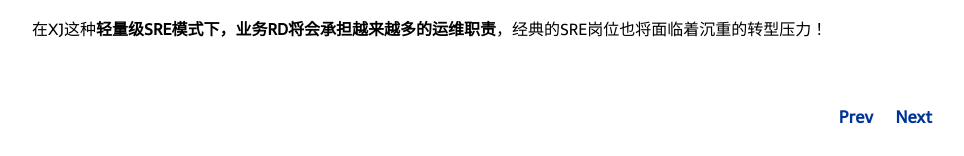
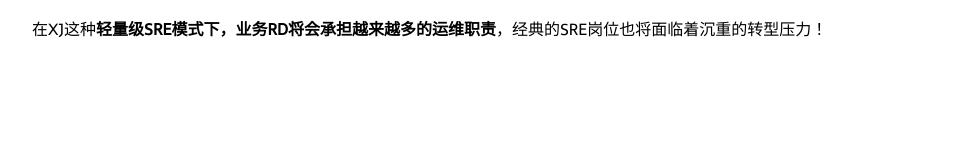
Before and after one commit to niean/niean.github.io, a Jekyll site: the page built from _posts/2019-02-13-sre-didieff.markdown, in a window 1280 px wide. Shown: the part 758-914 px from the top of the page, without its empty margins (158-1122 px from the left). Built offline with Jekyll 4.4.1, drawn with Linux system fonts in a browser that asks for light colours; comment, search, counter and statistics services are not loaded.

Commit message:
文章：干掉分页

```diff
--- a/_layouts/post.html
+++ b/_layouts/post.html
@@ -10,12 +10,6 @@ layout: default
 
 <br/>
 <br/>
-<span>
-	<a {% if page.previous %} href="{{ site.url }}{{ page.previous.url }}" class="pageNav"{% endif %} {% unless page.previous %} class="pageNavInvalid" {% endunless %} >Prev</a>
-	&nbsp;&nbsp;&nbsp;
-	<a {% if page.next %} href="{{ site.url }}{{ page.next.url }}" class="pageNav"{% endif %} {% unless page.next %} class="pageNavInvalid" {% endunless %} >Next</a>
-</span>
-<br />
 
 </section>
 
```
Also changed, not shown: .harness/prd/03-prd-specs.md.
